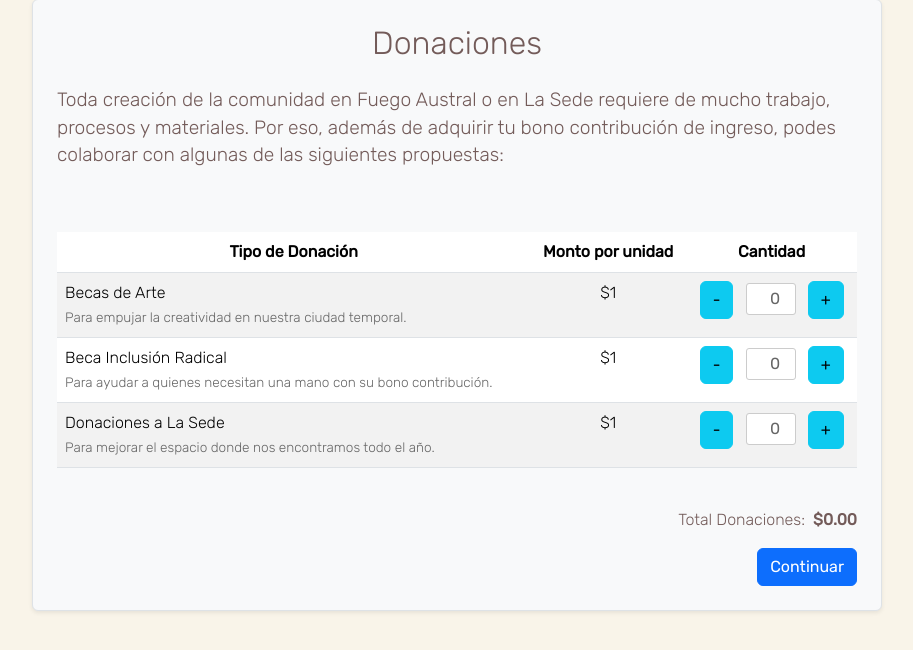
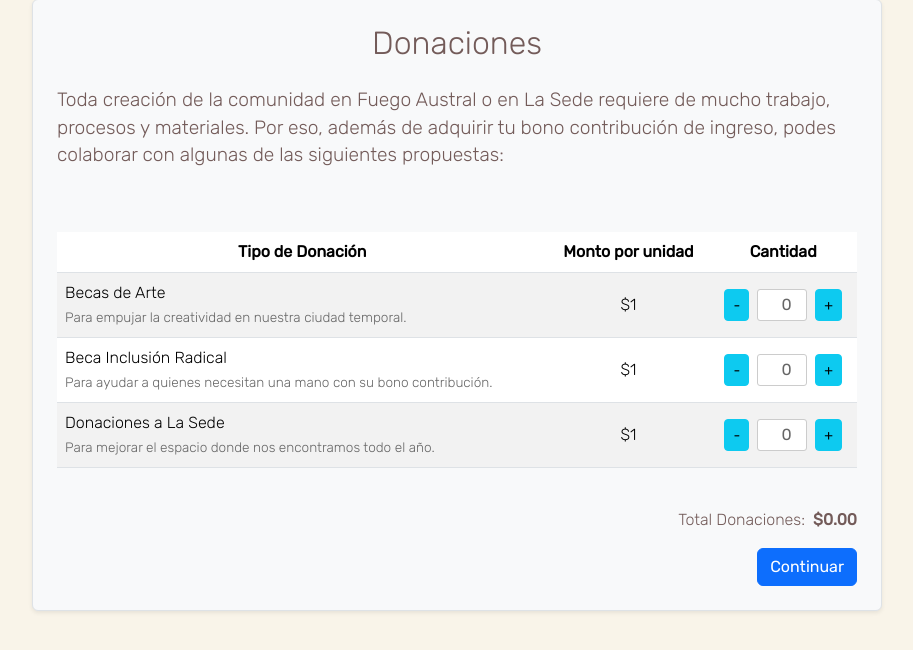
Before and after one commit to fuegoaustral/ticketera, a Django app: page /checkout/select-donations in a window 1280 px wide. Shown: the part 297-947 px from the top of the page, without its empty margins (183-1096 px from the left). Run offline with Django 3.2, Linux system fonts and the light colour scheme; the visitor is signed in with stand-in values (Sample User, id 1); data comes from the database, SQL or seed files in the repository; style sheets or scripts are compiled from the project's sources; parts of the project's set-up code (start-up, migrations or seed data) failed here and were passed over.

Commit message:
Ui enhancements

```diff
--- a/tickets/templates/checkout/select_donations.html
+++ b/tickets/templates/checkout/select_donations.html
@@ -1,6 +1,4 @@
 {% extends "tickets/base.html" %}
-
-
 
 {% block content %}
     <div class="d-flex flex-column justify-content-center align-items-center flex-grow-1 my-5">
@@ -15,69 +13,75 @@
             <form method="post" action="{% url 'select_donations' %}">
                 {% csrf_token %}
                 <div class="table-responsive">
-                    <table class="table table-striped">
+                    <table class="table table-striped align-middle">
                         <thead>
                         <tr>
                             <th>Tipo de Donación</th>
-                            <th>Monto por unidad</th>
-                            <th>Cantidad</th>
+                            <th class="text-center">Monto por unidad</th>
+                            <th class="text-center">Cantidad</th>
                         </tr>
                         </thead>
                         <tbody>
                         <tr>
-                            <td class="text-start">Becas de Arte
+                            <td class="text-start align-middle">Becas de Arte
                                 <br>
                                 <span style="font-size: 0.85em; color: #666;">Para empujar la creatividad en nuestra ciudad temporal.</span>
                             </td>
-                            <td>${{ DONATION_AMOUNT }}</td>
-                            <td>
-                                <button type="button" class="btn btn-info"
+                            <td class="align-middle text-center">${{ DONATION_AMOUNT }}</td>
+                            <td class="align-middle text-center">
+                                <div class="d-flex justify-content-center align-items-center">
+                                    <button type="button" class="btn btn-info btn-sm align-self-stretch"
                                             onclick="updateDonationQuantity('art', -1)">-
                                     </button>
                                     <input type="text" id="donation_art_quantity"
                                            name="donation_art" value="{{ form.donation_art.value|default:0 }}"
-                                       class="form-control d-inline-block mx-2 text-center" style="width: 50px;"
+                                           class="form-control mx-2 text-center align-self-stretch" style="width: 50px;"
                                            readonly>
-                                <button type="button" class="btn btn-info"
+                                    <button type="button" class="btn btn-info btn-sm align-self-stretch"
                                             onclick="updateDonationQuantity('art', 1)">+
                                     </button>
+                                </div>
                             </td>
                         </tr>
                         <tr>
-                            <td class="text-start">Beca Inclusión Radical<br>
+                            <td class="text-start align-middle">Beca Inclusión Radical<br>
                                 <span style="font-size: 0.85em; color: #666;">Para ayudar a quienes necesitan una mano con su bono contribución.</span>
                             </td>
-                            <td>${{ DONATION_AMOUNT }}</td>
-                            <td>
-                                <button type="button" class="btn btn-info"
+                            <td class="align-middle text-center">${{ DONATION_AMOUNT }}</td>
+                            <td class="align-middle text-center">
+                                <div class="d-flex justify-content-center align-items-center">
+                                    <button type="button" class="btn btn-info btn-sm align-self-stretch"
                                             onclick="updateDonationQuantity('grant', -1)">-
                                     </button>
                                     <input type="text" id="donation_grant_quantity"
                                            name="donation_grant" value="{{ form.donation_grant.value|default:0 }}"
-                                       class="form-control d-inline-block mx-2 text-center" style="width: 50px;"
+                                           class="form-control mx-2 text-center align-self-stretch" style="width: 50px;"
                                            readonly>
-                                <button type="button" class="btn btn-info"
+                                    <button type="button" class="btn btn-info btn-sm align-self-stretch"
                                             onclick="updateDonationQuantity('grant', 1)">+
                                     </button>
+                                </div>
                             </td>
                         </tr>
                         <tr>
-                            <td class="text-start">Donaciones a La Sede
+                            <td class="text-start align-middle">Donaciones a La Sede
                                 <br>
                                 <span style="font-size: 0.85em; color: #666;">Para mejorar el espacio donde nos encontramos todo el año.</span>
                             </td>
-                            <td>${{ DONATION_AMOUNT }}</td>
-                            <td>
-                                <button type="button" class="btn btn-info"
+                            <td class="align-middle text-center">${{ DONATION_AMOUNT }}</td>
+                            <td class="align-middle text-center">
+                                <div class="d-flex justify-content-center align-items-center">
+                                    <button type="button" class="btn btn-info btn-sm align-self-stretch"
                                             onclick="updateDonationQuantity('venue', -1)">-
                                     </button>
                                     <input type="text" id="donation_venue_quantity"
                                            name="donation_venue" value="{{ form.donation_venue.value|default:0 }}"
-                                       class="form-control d-inline-block mx-2 text-center" style="width: 50px;"
+                                           class="form-control mx-2 text-center align-self-stretch" style="width: 50px;"
                                            readonly>
-                                <button type="button" class="btn btn-info"
+                                    <button type="button" class="btn btn-info btn-sm align-self-stretch"
                                             onclick="updateDonationQuantity('venue', 1)">+
                                     </button>
+                                </div>
                             </td>
                         </tr>
                         </tbody>
@@ -89,9 +93,9 @@
                     <span id="total_donations" class="fw-bold">$0.00</span>
                 </div>
 
-                <div class="d-flex  {% if ticket_data %}justify-content-between{% else %}justify-content-end{% endif %}">
+                <div class="d-flex  {% if ticket_selection %}justify-content-between{% else %}justify-content-end{% endif %}">
 
-                    {% if ticket_data %}
+                    {% if ticket_selection %}
                         <a href="{% url 'select_tickets' %}"
                            class="btn btn-secondary text-white text-decoration-none">Atras</a>
                     {% endif %}
@@ -100,6 +104,19 @@
             </form>
         </div>
     </div>
+
+    <style>
+        @media (max-width: 576px) {
+            .btn-info {
+                padding: 0.25rem 0.5rem;
+                font-size: 0.875rem;
+            }
+
+            .form-control {
+                width: 40px;
+            }
+        }
+    </style>
 
     <script type="text/javascript">
         const donationAmount = {{ DONATION_AMOUNT }};
--- a/tickets/views/checkout.py
+++ b/tickets/views/checkout.py
@@ -61,6 +61,7 @@ def select_donations(request):
 
     return render(request, 'checkout/select_donations.html', {
         'form': form,
+        'ticket_selection': request.session.get('ticket_selection', None),
     })
 
 @login_required
```
Lines whose indentation alone changed are shown as unchanged.
